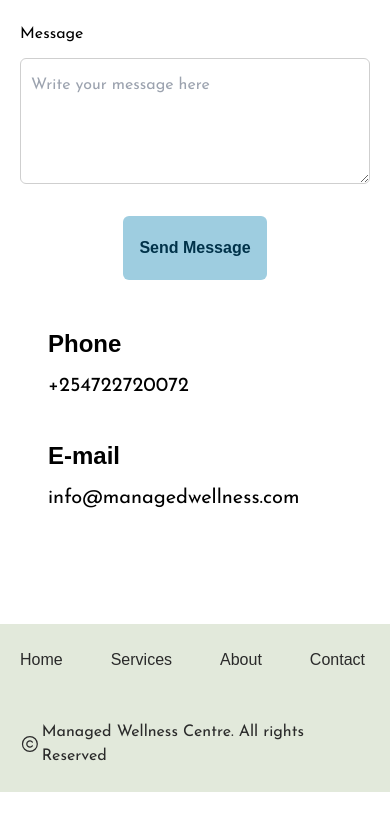
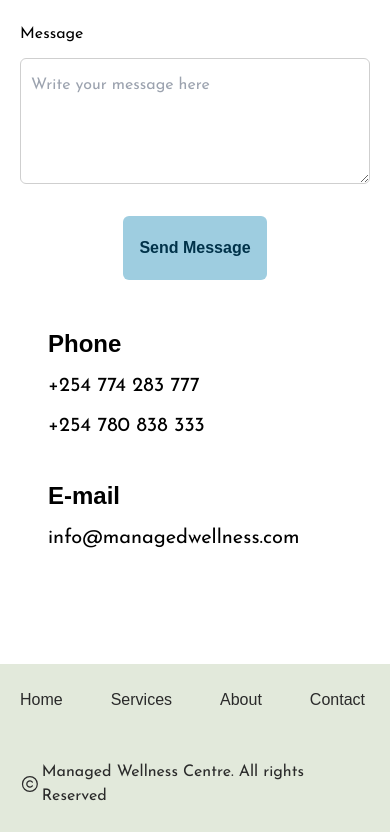
Before and after one commit to Richy-irad/managed-wellness, a Next.js app: page /contact in a window 390 px wide. Shown: the part 556-1388 px from the top of the page. Before the commit the page ends 1348 px from the top, so only its background shows below. Built offline with nearby package versions, Linux system fonts and the light colour scheme; a web font is replaced by a local one.

Commit message:
update the contact phone numbers

```diff
--- a/src/pages/contact.tsx
+++ b/src/pages/contact.tsx
@@ -17,7 +17,10 @@
           content="Mental health, Counseling, Therapy, Trauma counseling, Trauma counseling, Sex and gender-based violence counseling, Loss and grief counseling, Couples therapy, Sex therapy, Pre-marital counseling, Coping skills, Communication skills, Emotional intimacy, Sexual health, Intimacy issues, Trauma recovery, Post-traumatic stress disorder (PTSD), Grief support, Relationship satisfaction, Mental health awareness, Healthy relationships"
         />
         <title>Contact Us | Managed Wellness Centre</title>
-        <meta property="og:title" content="Contact Us | Managed Wellness Centre" />
+        <meta
+          property="og:title"
+          content="Contact Us | Managed Wellness Centre"
+        />
         <meta property="og:type" content="website" />
       </Head>
       <Navbar />
@@ -34,8 +37,11 @@
               <div className="basis-full gap-x-10 gap-y-10 px-7 py-8 items-center justify-center flex flex-col md:flex-row lg:flex-col md:items-start md:justify-start lg:basis-4/12">
                 <div className="flex flex-col gap-y-3 items-start lg:items-end text-start lg:text-end w-full">
                   <p className="font-semibold text-2xl lg:text-3xl">Phone</p>
-                  <p className="font-regular text-xl lg:text-2xl">
-                    +254722720072
+                  <p className="font-regular text-xl">
+                    +254&nbsp;774&nbsp;283&nbsp;777
+                  </p>
+                  <p className="font-regular text-xl">
+                    +254&nbsp;780&nbsp;838&nbsp;333
                   </p>
                 </div>
                 <div className="flex flex-col gap-y-3 items-start lg:items-end text-start lg:text-end w-full">
--- a/src/pages/index.tsx
+++ b/src/pages/index.tsx
@@ -113,7 +113,12 @@
               <div className="basis-full gap-x-10 gap-y-10 px-7 py-8 items-center justify-center flex flex-col md:flex-row lg:flex-col md:items-start md:justify-start lg:basis-4/12">
                 <div className="flex flex-col gap-y-3 items-start lg:items-end text-start lg:text-end w-full">
                   <p className="font-semibold text-3xl">Phone</p>
-                  <p className="font-regular text-2xl">+254722720072</p>
+                  <p className="font-regular text-xl">
+                    +254&nbsp;774&nbsp;283&nbsp;777
+                  </p>
+                  <p className="font-regular text-xl">
+                    +254&nbsp;780&nbsp;838&nbsp;333
+                  </p>
                 </div>
                 <div className="flex flex-col gap-y-3 items-start lg:items-end text-start lg:text-end w-full">
                   <p className="font-semibold text-3xl">E-mail</p>
```
